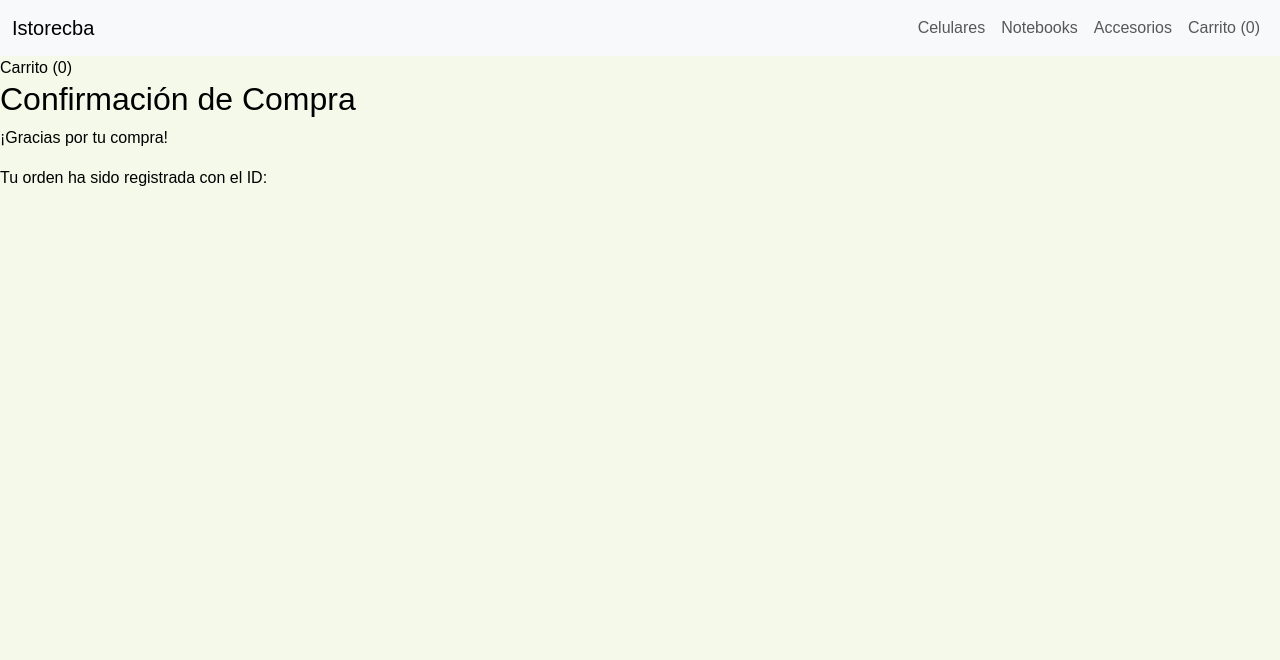
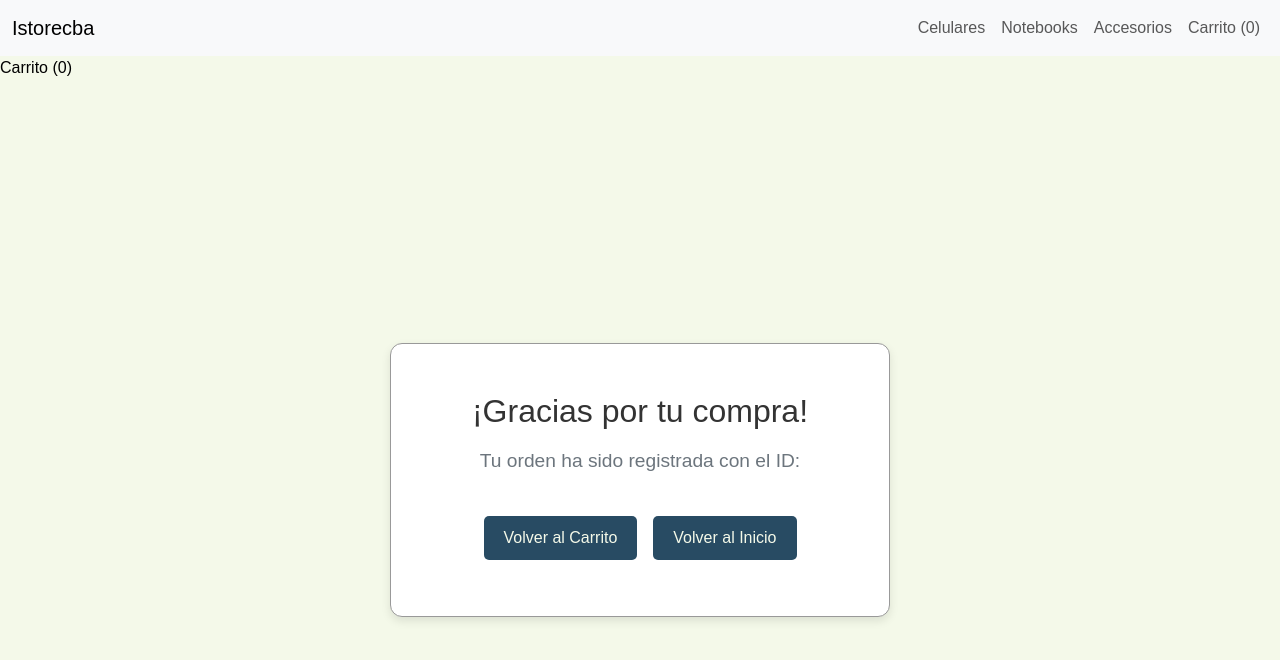
Before and after one commit to Juaanx7/ProyectoFinalAcosta, a React (Vite) app: page /checkout in a window 1280 px wide. Shown: the top 660 px of the page. Built offline with nearby package versions, Linux system fonts and the light colour scheme.

Commit message:
mejora de estilo para confirmacion de compra

```diff
--- a/src/components/OrderConfirmation.jsx
+++ b/src/components/OrderConfirmation.jsx
@@ -1,13 +1,29 @@
 import { useParams } from "react-router-dom";
+import { Button, Card } from 'react-bootstrap'; // Importamos los componentes de Bootstrap
+import { Link } from 'react-router-dom';
+import '../styles/main.scss';
 
 function OrderConfirmation() {
   const { id } = useParams();
 
   return (
-    <div>
-      <h2>Confirmación de Compra</h2>
-      <p>¡Gracias por tu compra!</p>
-      <p>Tu orden ha sido registrada con el ID: {id}</p>
+    <div className="d-flex justify-content-center align-items-center" style={{ minHeight: '100vh' }}>
+      <Card className="card-custom">
+        <Card.Body>
+          <Card.Title className="card-title-custom">¡Gracias por tu compra!</Card.Title>
+          <Card.Text className="card-text-custom">
+            Tu orden ha sido registrada con el ID: <span className="order-confirmation-id">{id}</span>
+          </Card.Text>
+          <div className="button-container">
+            <Button variant="primary" as={Link} to="/cart" className="btn-checkout m-2">
+              Volver al Carrito
+            </Button>
+            <Button variant="secondary" as={Link} to="/" className="btn-checkout m-2">
+              Volver al Inicio
+            </Button>
+          </div>
+        </Card.Body>
+      </Card>
     </div>
   );
 }
--- a/src/styles/_cards.scss
+++ b/src/styles/_cards.scss
@@ -68,3 +68,25 @@
   .card-inner {
     background-color: $background-internal-card;
   }
+  /* Estilos personalizados para las cads de confirmacion de compra */
+.card-custom {
+  background-color: #fff;
+  padding: 2rem;
+  border-radius: 12px;
+  box-shadow: 0 4px 10px rgba(0, 0, 0, 0.1);
+  max-width: 500px;
+  width: 100%;
+  text-align: center;
+}
+
+.card-title-custom {
+  font-size: 2rem;
+  color: #333;
+  margin-bottom: 1rem;
+}
+
+.card-text-custom {
+  font-size: 1.2rem;
+  color: #6c757d;
+  margin-bottom: 2rem;
+}
```
